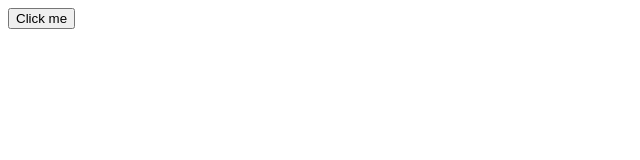
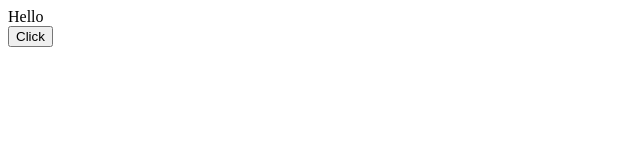
Before and after one commit to ritesh-gully-coder/dev-journey, a React (Create React App) app in the folder Dev_Part1/react_basics/: page / in a window 1280 px wide. Shown: the top 160 px of the page, without its empty margins (0-640 px from the left). Built offline with nearby package versions, Linux system fonts and the light colour scheme.

Commit message:
some changes

```diff
--- a/Dev_Part1/react_basics/src/App.js
+++ b/Dev_Part1/react_basics/src/App.js
@@ -11,13 +11,15 @@ import Ritesh from './components/12DestructuringPropsInFuncComponent';
 import Greet from './components/13DestructuringPropsAndStateInClassComponent';
 import EventHandlingInFuncComponent from './components/14EventHandlingInFuncComponent';
 import EventHandlingInClassComponent from './components/15EventHandlingInClassComponent';
+import BindingEventHandler from './components/16BindingEventHandler';
 
 
 
 function App() {
     return (
         <div className="App">
-            <EventHandlingInClassComponent/>
+            <BindingEventHandler/>
+            {/* <EventHandlingInClassComponent/> */}
             {/* <EventHandlingInFuncComponent/> */}
             {/* It is general component call */}
             {/* <Ritesh/> */}
--- /dev/null
+++ b/Dev_Part1/react_basics/src/components/16BindingEventHandler.js
@@ -0,0 +1,21 @@
+import React, { Component } from 'react'
+
+export class BindingEventHandler extends Component {
+  constructor(props) {
+    super(props)
+
+    this.state = {
+       message:'Hello'
+    }
+  }
+  render() {
+    return (
+      <>
+      <div>{this.state.message}</div>
+      <button>Click</button>
+      </>
+    )
+  }
+}
+
+export default BindingEventHandler
```
